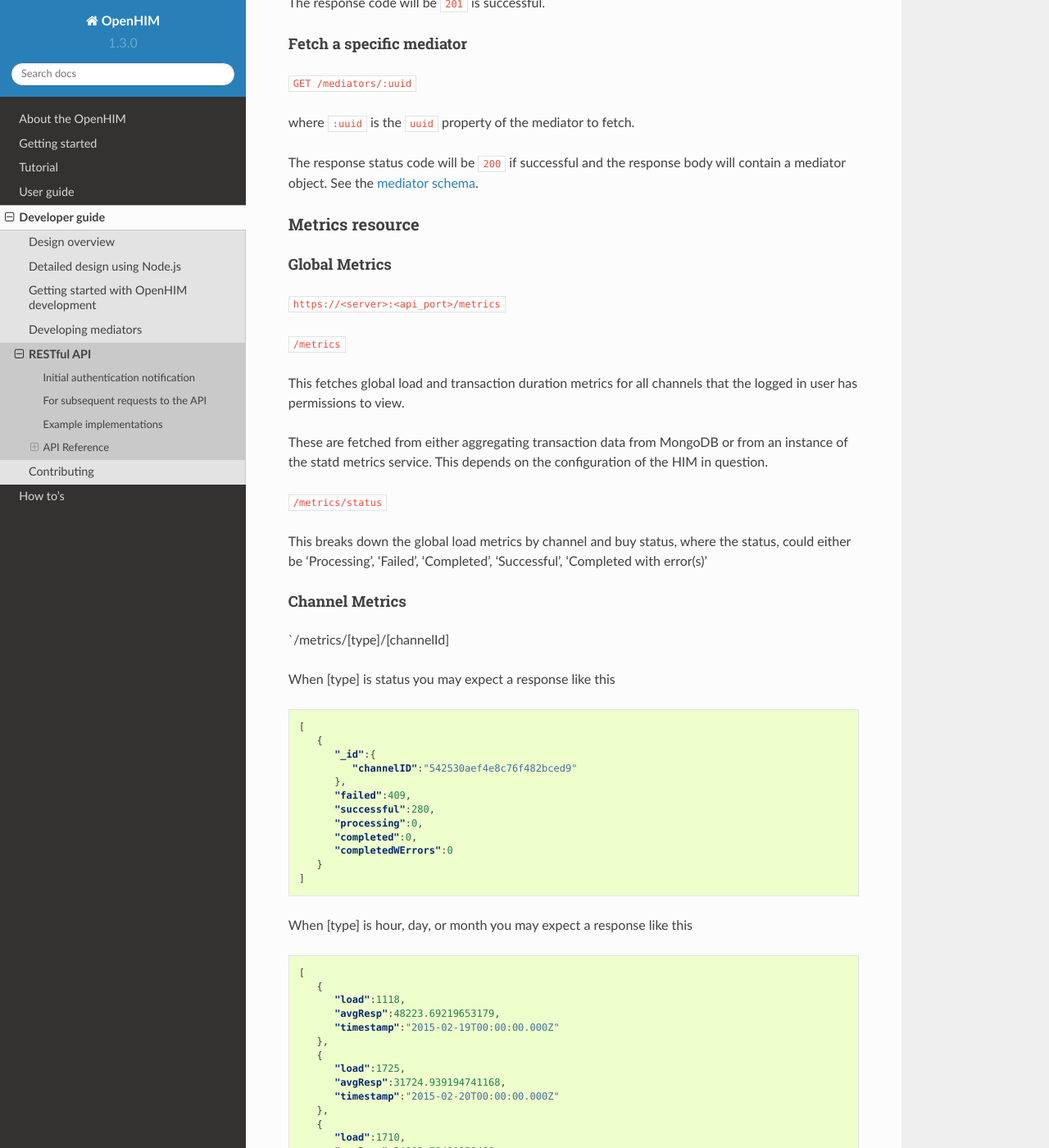
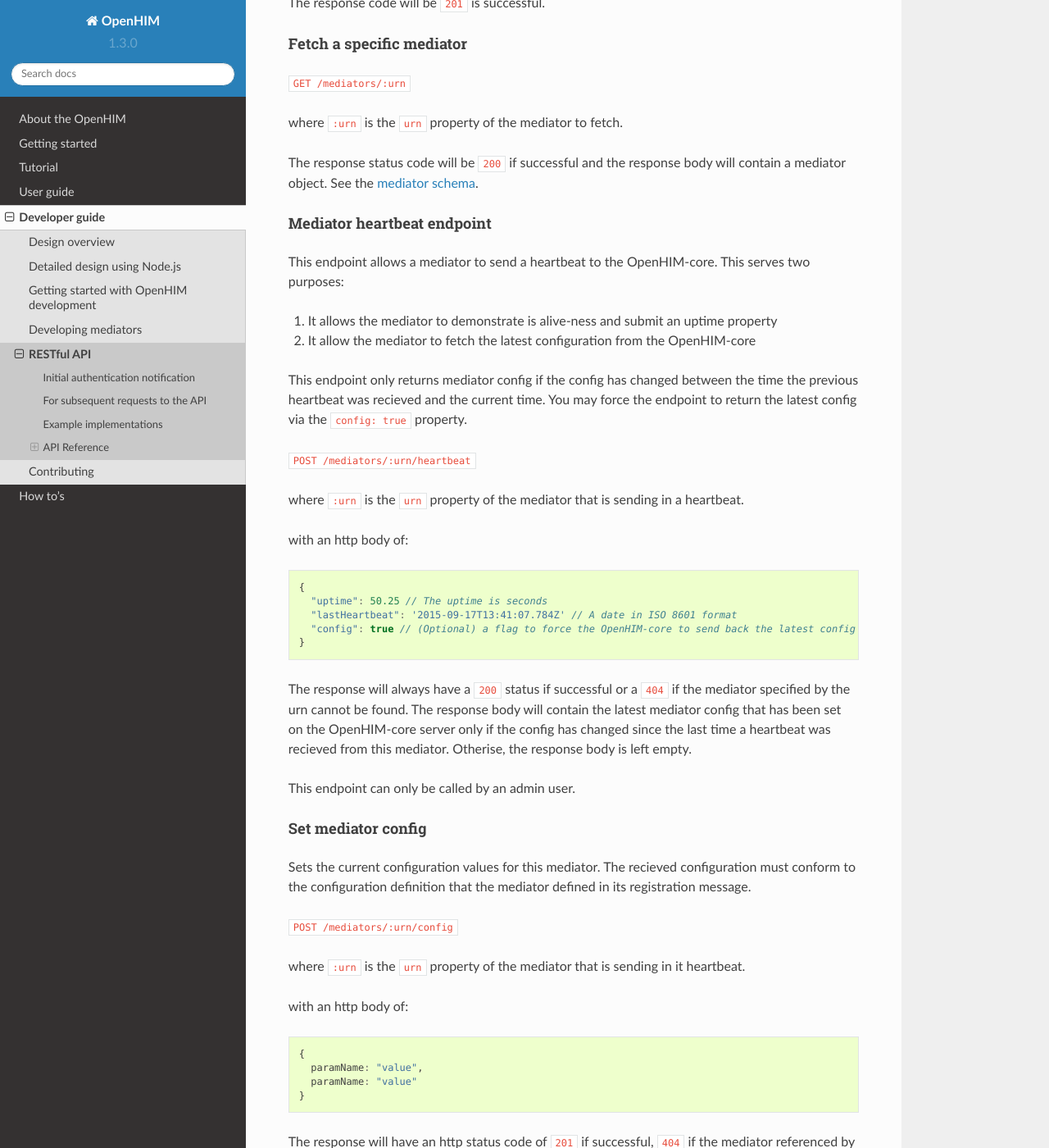
Before and after one commit to jembi/openhim-core-js, a Sphinx documentation site: the page built from docs/dev-guide/api-ref.md, in a window 1280 px wide and 1400 px high, scrolled down 10304 px. Shown: the whole window at 82% size. Built offline with Sphinx 7.4.7 and the Read the Docs theme 2.0.0, drawn with Linux system fonts in a browser that asks for light colours; some of the changed text lies outside the part shown.

Commit message:
Adds an API reference section for the mediator heartbeat and set config API endpoints.

````diff
--- a/docs/dev-guide/api-ref.md
+++ b/docs/dev-guide/api-ref.md
@@ -165,7 +165,7 @@
 
 The response status code will be `200` if successful and the response body will contain an array of users objects. See the [user schema](https://github.com/jembi/openhim-core-js/blob/master/src/model/users.coffee).
 
-#### Add a use
+#### Add a user
 
 `POST /users`
 
@@ -392,11 +392,59 @@
 
 #### Fetch a specific mediator
 
-`GET /mediators/:uuid`
+`GET /mediators/:urn`
 
-where `:uuid` is the `uuid` property of the mediator to fetch.
+where `:urn` is the `urn` property of the mediator to fetch.
 
 The response status code will be `200` if successful and the response body will contain a mediator object. See the [mediator schema](https://github.com/jembi/openhim-core-js/blob/master/src/model/mediators.coffee).
+
+#### Mediator heartbeat endpoint
+
+This endpoint allows a mediator to send a heartbeat to the OpenHIM-core. This serves two purposes:
+
+1. It allows the mediator to demonstrate is alive-ness and submit an uptime property
+2. It allow the mediator to fetch the latest configuration from the OpenHIM-core
+
+This endpoint only returns mediator config if the config has changed between the time the previous heartbeat was recieved and the current time. You may force the endpoint to return the latest config via the `config: true` property.
+
+`POST /mediators/:urn/heartbeat`
+
+where `:urn` is the `urn` property of the mediator that is sending in a heartbeat.
+
+with an http body of:
+
+```javascript
+{
+  "uptime": 50.25 // The uptime is seconds
+  "lastHeartbeat": '2015-09-17T13:41:07.784Z' // A date in ISO 8601 format
+  "config": true // (Optional) a flag to force the OpenHIM-core to send back the latest config
+}
+```
+
+The response will always have a `200` status if successful or a `404` if the mediator specified by the urn cannot be found. The response body will contain the latest mediator config that has been set on the OpenHIM-core server only if the config has changed since the last time a heartbeat was recieved from this mediator. Otherise, the response body is left empty.
+
+This endpoint can only be called by an admin user.
+
+#### Set mediator config
+
+Sets the current configuration values for this mediator. The recieved configuration must conform to the configuration definition that the mediator defined in its registration message.
+
+`POST /mediators/:urn/config`
+
+where `:urn` is the `urn` property of the mediator that is sending in it heartbeat.
+
+with an http body of:
+
+```js
+{
+  paramName: "value",
+  paramName: "value"
+}
+```
+
+The response will have an http status code of `201` if successful, `404` if the mediator referenced by urn cannot be found and `400` if the config supplied cannot be validated against the configuration definition supplied in the mediator registration message.
+
+This endpoint can only be called by an admin user.
 
 ### Metrics resource
 
````
